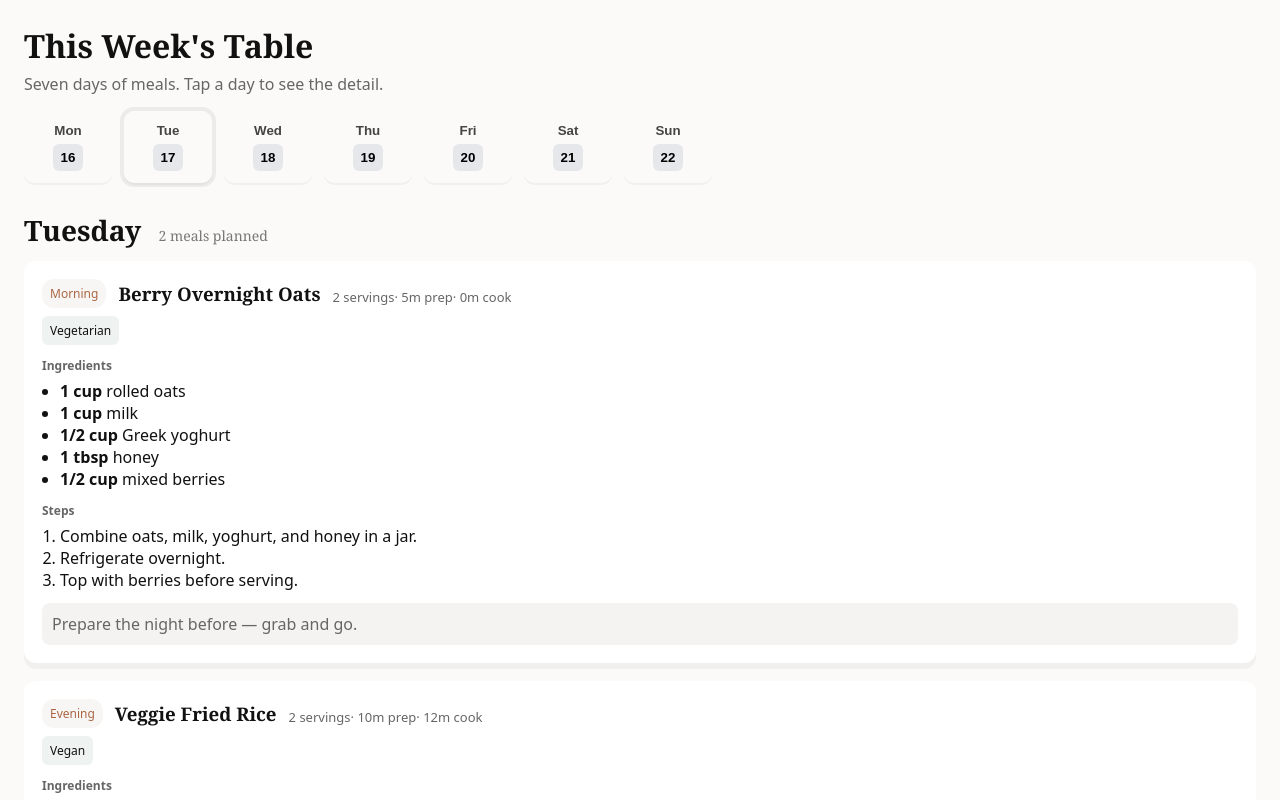
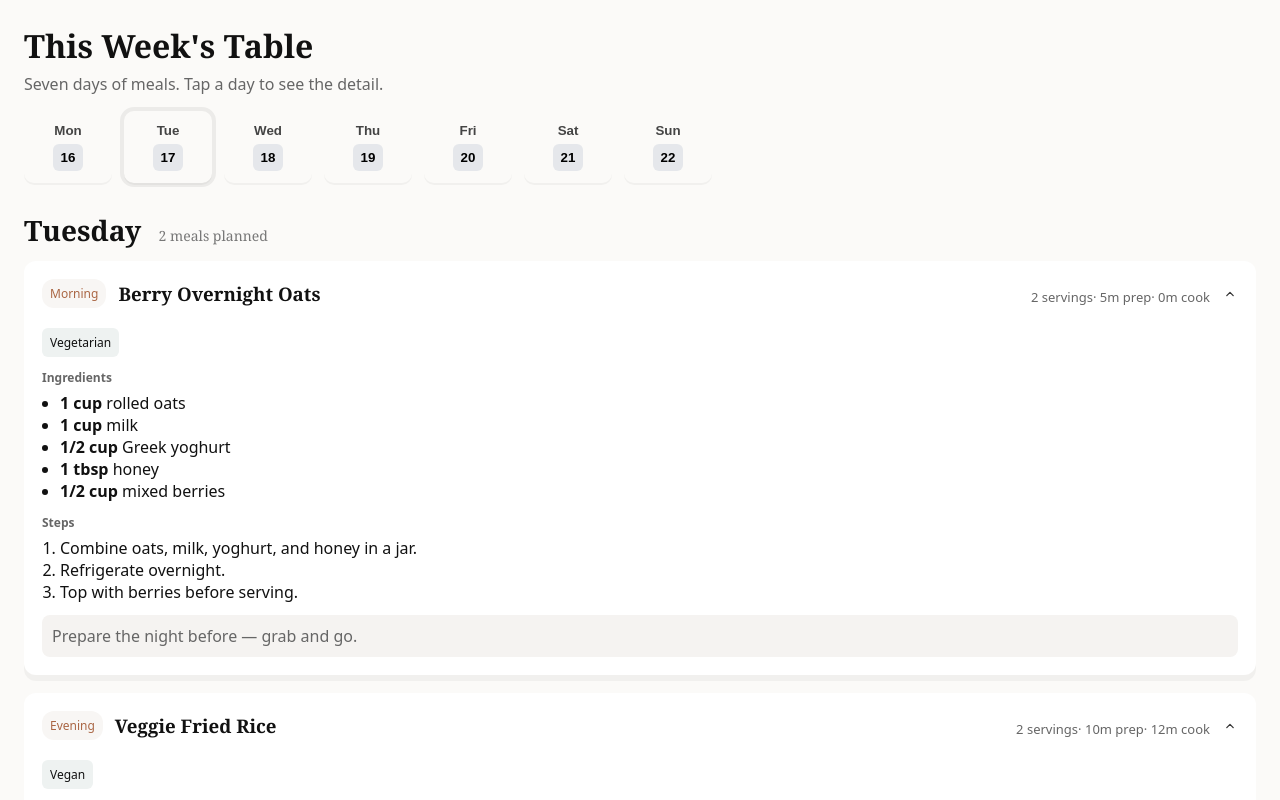
Before and after one commit to GoncaloPataca/week-meal-planner, a React (Vite) app: page / in a window 1280 px wide. Shown: the top 800 px of the page. Built offline with nearby package versions, Linux system fonts and the light colour scheme.

Commit message:
feat: add caret icon and simple disclosure transitions for MealCard

```diff
--- a/src/components/MealCard.tsx
+++ b/src/components/MealCard.tsx
@@ -8,18 +8,25 @@ export default function MealCard({ meal }: { meal: Meal }) {
       {({ open }) => (
         <article className="meal-card">
           <Disclosure.Button className="meal-header" as="div">
-            <div style={{display:'flex', alignItems:'center', gap:12}}>
+            <div style={{ display: 'flex', alignItems: 'center', gap: 12 }}>
               <span className="meal-label">{meal.label}</span>
               <h3 className="meal-title">{meal.title}</h3>
             </div>
-            <div className="meal-meta">
-              {meal.servings ? <span>{meal.servings} servings</span> : null}
-              {meal.prep ? <span>· {meal.prep} prep</span> : null}
-              {meal.cook ? <span>· {meal.cook} cook</span> : null}
+            <div style={{ display: 'flex', alignItems: 'center', gap: 12 }}>
+              <div className="meal-meta">
+                {meal.servings ? <span>{meal.servings} servings</span> : null}
+                {meal.prep ? <span>· {meal.prep} prep</span> : null}
+                {meal.cook ? <span>· {meal.cook} cook</span> : null}
+              </div>
+              <span className={`chev ${open ? 'open' : ''}`} aria-hidden>
+                <svg width="16" height="16" viewBox="0 0 20 20" fill="none" xmlns="http://www.w3.org/2000/svg">
+                  <path d="M6 8L10 12L14 8" stroke="currentColor" strokeWidth="1.6" strokeLinecap="round" strokeLinejoin="round" />
+                </svg>
+              </span>
             </div>
           </Disclosure.Button>
 
-          <Disclosure.Panel>
+          <Disclosure.Panel className={`disclosure-panel ${open ? 'open' : 'closed'}`}>
             {meal.tags && (
               <div className="meal-tags">
                 {meal.tags.map((t) => (
--- a/src/styles.css
+++ b/src/styles.css
@@ -19,12 +19,18 @@ body{font-family: system-ui, -apple-system, 'Segoe UI', Roboto, 'Helvetica Neue'
 .meals-list{display:flex;flex-direction:column;gap:18px;margin-top:12px}
 .meal-card{background:#fff;border-radius:12px;padding:18px;box-shadow:0 6px 0 rgba(0,0,0,0.04)}
 .meal-header{display:flex;align-items:center;gap:12px}
+.meal-header{display:flex;align-items:center;justify-content:space-between}
 .meal-label{display:inline-block;background:#f8f6f4;border-radius:12px;padding:6px 8px;font-size:12px;color:#a64}
+.chev{display:inline-flex;align-items:center;justify-content:center;transition:transform .18s ease,color .12s ease;color:#888}
+.chev.open{transform:rotate(180deg);color:#333}
 .meal-title{margin:0;font-family: Georgia, 'Times New Roman', serif}
 .meal-meta{color:#666;font-size:13px;margin-top:6px}
 .meal-tags{margin-top:8px}
 .tag{display:inline-block;background:#eef2f1;padding:6px 8px;border-radius:6px;margin-right:6px;font-size:12px}
 .ingredients h4,.steps h4{margin:12px 0 6px 0;font-size:12px;color:#666}
+.disclosure-panel{transition:opacity .18s ease, max-height .18s ease;overflow:hidden}
+.disclosure-panel.closed{opacity:0;max-height:0;padding:0;margin:0}
+.disclosure-panel.open{opacity:1;max-height:2000px;padding-top:12px}
 .ingredients ul{padding-left:18px;margin:0}
 .steps ol{padding-left:18px;margin:0}
 .notes{margin-top:12px;background:#f5f3f1;padding:10px;border-radius:8px;color:#666}
```
